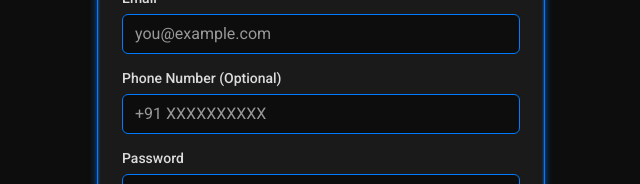
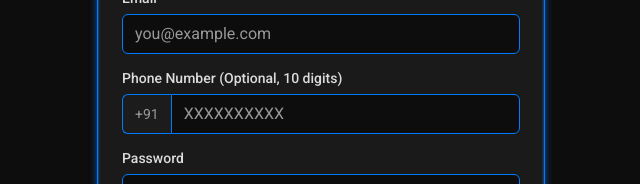
Before and after one commit to abhi24me/Gaming_Cafe, a Next.js app in the folder Frontend/: page /signup in a window 1280 px wide. Shown: the part 337-521 px from the top of the page, without its empty margins (319-959 px from the left). Built offline with nearby package versions, Linux system fonts and the light colour scheme; no server answers.

Commit message:
Removing the necessity of user to enter +91

```diff
--- a/Frontend/src/app/(auth)/signup/page.tsx
+++ b/Frontend/src/app/(auth)/signup/page.tsx
@@ -13,13 +13,13 @@ import { UserPlus } from 'lucide-react';
 export default function SignupPage() {
   const [gamerTagInput, setGamerTagInput] = useState('');
   const [emailInput, setEmailInput] = useState('');
-  const [phoneInput, setPhoneInput] = useState('');
+  const [phoneInput, setPhoneInput] = useState(''); // Will store only 10 digits
   const [passwordInput, setPasswordInput] = useState('');
   const [isLoading, setIsLoading] = useState(false);
 
   const [gamerTagError, setGamerTagError] = useState('');
   const [emailError, setEmailError] = useState('');
-  const [phoneError, setPhoneError] = useState(''); // Phone validation can be kept if desired for frontend check
+  const [phoneError, setPhoneError] = useState('');
   const [passwordError, setPasswordError] = useState('');
 
   const { signup } = useAuth();
@@ -50,12 +50,13 @@ export default function SignupPage() {
       isValid = false;
     }
 
-    // Phone number is optional on backend, so validation can be less strict or removed client-side
-    // if (phoneInput.trim() && !/^\+\d{10,15}$/.test(phoneInput.replace(/\s/g, ''))) {
-    //   setPhoneError('Enter a valid phone number (e.g., +91 XXXXXXXXXX) or leave blank.');
-    //   isValid = false;
-    // }
-
+    // Validate phone number: optional, but if provided, must be 10 digits
+    if (phoneInput.trim()) {
+      if (!/^\d{10}$/.test(phoneInput.trim())) {
+        setPhoneError('Phone number must be 10 digits.');
+        isValid = false;
+      }
+    }
 
     if (!passwordInput) {
       setPasswordError('Password is required.');
@@ -72,9 +73,16 @@ export default function SignupPage() {
     e.preventDefault();
     if (validateForm()) {
       setIsLoading(true);
-      await signup(gamerTagInput.trim(), emailInput.trim(), passwordInput, phoneInput.trim() || undefined);
+      const formattedPhone = phoneInput.trim() ? `+91${phoneInput.trim()}` : undefined;
+      await signup(gamerTagInput.trim(), emailInput.trim(), passwordInput, formattedPhone);
       setIsLoading(false);
     }
+  };
+
+  const handlePhoneInputChange = (e: React.ChangeEvent<HTMLInputElement>) => {
+    const value = e.target.value.replace(/\D/g, ''); // Remove non-digits
+    setPhoneInput(value.slice(0, 10)); // Limit to 10 digits
+    if (phoneError) validateForm(); // Re-validate if there was an error
   };
 
   return (
@@ -128,21 +136,24 @@ export default function SignupPage() {
           </div>
 
           <div className="space-y-1">
-            <Label htmlFor="phoneSignup" className="text-foreground/90">Phone Number (Optional)</Label>
+            <Label htmlFor="phoneSignup" className="text-foreground/90">Phone Number (Optional, 10 digits)</Label>
+            <div className="flex items-center">
+              <span className="inline-flex items-center px-3 rounded-l-md border border-r-0 border-primary bg-card text-muted-foreground text-sm h-10">
+                +91
+              </span>
               <Input
                 id="phoneSignup"
                 type="tel"
-              placeholder="+91 XXXXXXXXXX"
+                placeholder="XXXXXXXXXX"
                 value={phoneInput}
-              onChange={(e) => {
-                setPhoneInput(e.target.value);
-                if (phoneError) validateForm();
-              }}
-              className={`bg-background text-base ${phoneError ? 'border-destructive focus:ring-destructive' : 'border-primary focus:ring-primary'}`}
+                onChange={handlePhoneInputChange}
+                className={`bg-background text-base rounded-l-none ${phoneError ? 'border-destructive focus:ring-destructive' : 'border-primary focus:ring-primary'}`}
                 aria-describedby="phoneError"
                 aria-invalid={!!phoneError}
                 disabled={isLoading}
+                maxLength={10}
               />
+            </div>
             {phoneError && <p id="phoneError" className="text-xs text-destructive mt-1">{phoneError}</p>}
           </div>
 
```
Lines whose indentation alone changed are shown as unchanged.
